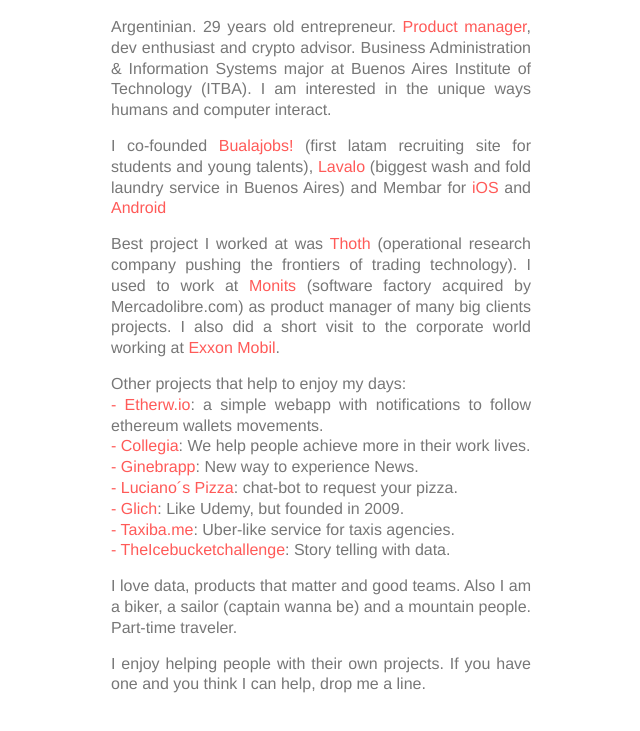
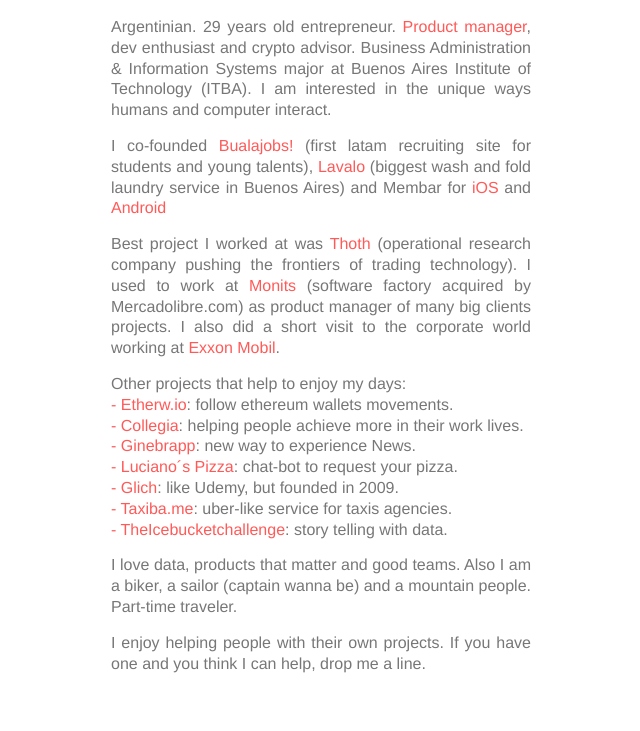
Before and after one commit to brunitob/brunitob.github.io, a plain HTML site: page index.html in a window 1280 px wide. Shown: the part 321-1052 px from the top of the page, without its empty margins (319-959 px from the left). Drawn offline with nearby package versions, Linux system fonts and the light colour scheme.

Commit message:
line fix

```diff
--- a/index.html
+++ b/index.html
@@ -41,13 +41,13 @@
           </p>
           <p>
             Other projects that help to enjoy my days: </br>
-            <span class="line">-</span> <a href="http://www.etherw.io">Etherw.io</a>: a simple webapp with notifications to follow ethereum wallets movements.</br>
-            <span class="line">-</span> <a href="http://collegia.io">Collegia</a>: We help people achieve more in their work lives. </br>
-            <span class="line">-</span> <a href="http://github.com/brunitob/ginebra">Ginebrapp</a>: New way to experience News. </br>
+            <span class="line">-</span> <a href="http://www.etherw.io">Etherw.io</a>: follow ethereum wallets movements.</br>
+            <span class="line">-</span> <a href="http://collegia.io">Collegia</a>: helping people achieve more in their work lives. </br>
+            <span class="line">-</span> <a href="http://github.com/brunitob/ginebra">Ginebrapp</a>: new way to experience News. </br>
             <span class="line">-</span> <a href="http://siwa.herokuapp.com/pizza">Luciano´s Pizza</a>: chat-bot to request your pizza. </br>
-            <span class="line">-</span> <a href="http://www.linkedin.com/company/540003">Glich</a>: Like Udemy, but founded in 2009.</br>
-            <span class="line">-</span> <a href="http://taxiba.me/">Taxiba.me</a>: Uber-like service for taxis agencies. </br>
-            <span class="line">-</span> <a href="http://github.com/brunitob/theicebucketchallenge">TheIcebucketchallenge</a>: Story telling with data.
+            <span class="line">-</span> <a href="http://www.linkedin.com/company/540003">Glich</a>: like Udemy, but founded in 2009.</br>
+            <span class="line">-</span> <a href="http://taxiba.me/">Taxiba.me</a>: uber-like service for taxis agencies. </br>
+            <span class="line">-</span> <a href="http://github.com/brunitob/theicebucketchallenge">TheIcebucketchallenge</a>: story telling with data.
           </p>
           <p>
             I love data, products that matter and good teams.
```
